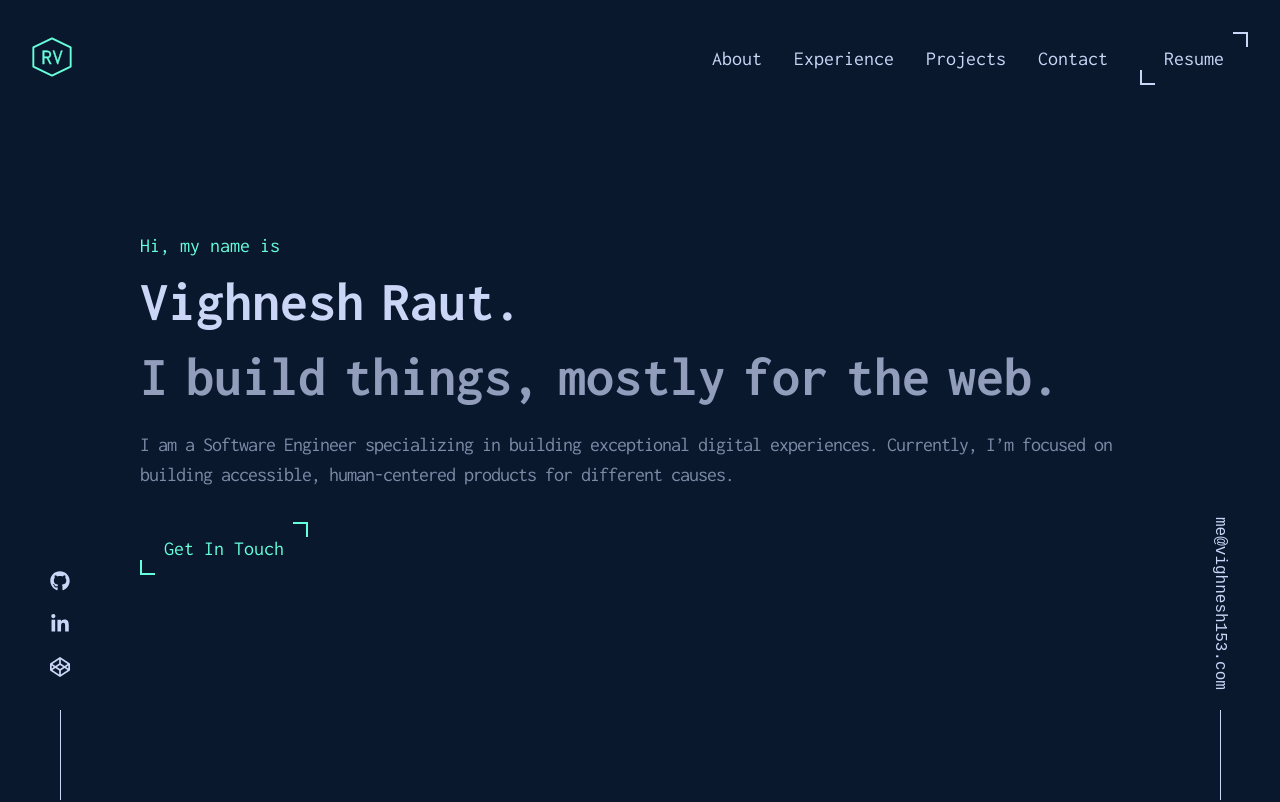
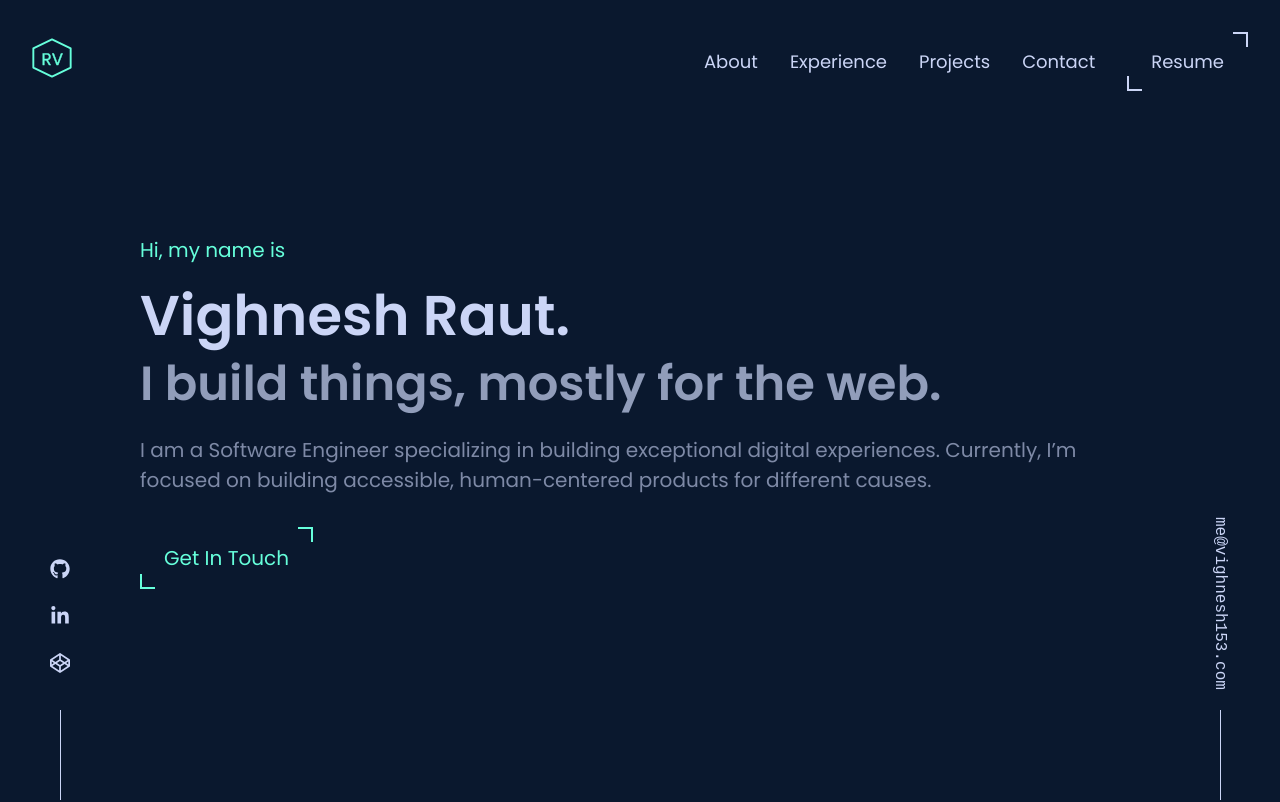
Before and after one commit to vighnesh153/vighnesh153.com_v2, a Next.js app: page / in a window 1280 px wide. Shown: the top 802 px of the page. Built offline with nearby package versions, Linux system fonts and the light colour scheme.

Commit message:
feat: use Poppins font and refactor styles

```diff
--- a/components/Introduction.tsx
+++ b/components/Introduction.tsx
@@ -10,14 +10,11 @@ const Introduction = (): JSX.Element => {
   return (
     <section className="introduction">
       <h2 hidden>Introduction</h2>
-      <p className="hi t-600">Hi, my name is</p>
-      <p className="name t-1300">{config.myName}.</p>
-      <p className="build-things t-1300">{config.shortSummary}</p>
-      <p className="description t-600">{config.summary}</p>
-      <a
-        href="#contact"
-        className="contact awesome-link focus-dashed-outline t-600"
-      >
+      <p className="hi">Hi, my name is</p>
+      <p className="name">{config.myName}.</p>
+      <p className="build-things">{config.shortSummary}</p>
+      <p className="description">{config.summary}</p>
+      <a href="#contact" className="contact awesome-link focus-dashed-outline">
         Get In Touch
       </a>
     </section>
--- a/icons/Logo.tsx
+++ b/icons/Logo.tsx
@@ -24,7 +24,7 @@ const Logo: React.FC<LogoProps> = (props) => {
         y="135"
         strokeWidth="2"
         fill="currentColor"
-        style={{ color: 'currentcolor', fontSize: '7em' }}
+        style={{ color: 'currentcolor', fontSize: '5.5em' }}
       >
         RV
       </text>
--- a/pages/_document.tsx
+++ b/pages/_document.tsx
@@ -8,10 +8,6 @@ const MyDocument: React.FC = () => (
         content="Vighnesh's personal space where he talks about himself. View his different profiles, skills and projects there or find a way to contact him."
       />
       <link rel="icon" href="/favicon.ico" />
-      <link
-        href="https://fonts.googleapis.com/css2?family=Inconsolata:wght@400;700&display=swap"
-        rel="stylesheet"
-      />
     </Head>
     <body>
       <Main />
--- a/styles/components/ContactMe.scss
+++ b/styles/components/ContactMe.scss
@@ -23,7 +23,6 @@
     color: hsla(var(--major-text-color), 70%);
     font-size: var(--t-600);
     line-height: 1.45;
-    word-spacing: -0.3rem;
   }
 
   .contact-me-email {
--- a/styles/components/Introduction.scss
+++ b/styles/components/Introduction.scss
@@ -5,30 +5,30 @@
 
   .hi {
     color: hsl(var(--color-secondary));
+    font-size: var(--t-600);
   }
 
   .name {
-    margin-top: 1rem;
+    margin-top: 0.5rem;
 
     color: hsl(var(--major-text-color));
-    font-weight: bolder;
-    word-spacing: -10px;
+    font-size: var(--t-1300);
+    font-weight: 600;
   }
 
   .build-things {
-    margin-top: 1rem;
-
     color: hsla(var(--major-text-color), 70%);
-    font-weight: bolder;
-    word-spacing: -10px;
+    font-size: var(--t-1200);
+    font-weight: 600;
+    line-height: 1.1;
   }
 
   .description {
     margin-top: 1.5rem;
 
     color: hsla(var(--major-text-color), 60%);
+    font-size: var(--t-600);
     line-height: 1.5;
-    letter-spacing: -1px;
   }
 
   .contact {
@@ -36,6 +36,7 @@
     margin-top: 2rem;
 
     color: hsl(var(--color-secondary));
+    font-size: var(--t-600);
 
     &:hover,
     &:focus-within {
--- a/styles/components/NavBar.scss
+++ b/styles/components/NavBar.scss
@@ -39,14 +39,17 @@ header > nav {
 
   nav {
     a {
-      font-size: var(--t-600);
+      font-size: var(--t-500);
 
       color: hsl(var(--major-text-color));
 
       &:hover,
       &:focus-within {
-        font-weight: bold;
         color: hsl(var(--color-secondary));
+      }
+
+      @media (width < 768px) {
+        font-size: var(--t-700);
       }
     }
   }
@@ -182,7 +185,7 @@ header > nav {
 
   opacity: 0;
   pointer-events: none;
-  background-color: hsla(0, 0, 0, 30%);
+  background-color: hsla(0deg, 0%, 0%, 30%);
   backdrop-filter: blur(5px);
 
   &.active {
@@ -214,7 +217,7 @@ header > nav {
 
   &:hover,
   &:focus-within {
-    font-weight: bold;
+    font-weight: 600;
     background-color: hsla(var(--color-secondary), 10%);
   }
 }
--- a/styles/fonts.scss
+++ b/styles/fonts.scss
@@ -1,3 +1,5 @@
+@import url('https://fonts.googleapis.com/css2?family=Poppins:wght@400;500;600&display=swap');
+
 :root {
   --t-100: 0.375rem;
   --t-200: 0.5rem;
@@ -49,6 +51,11 @@
   }
 }
 
+html,
+body {
+  font-family: 'Poppins', sans-serif;
+}
+
 .t-100 {
   font-size: var(--t-100) !important;
 }
--- a/styles/globals.scss
+++ b/styles/globals.scss
@@ -33,8 +33,6 @@ html {
 
 html,
 body {
-  font-family: 'Inconsolata', monospace;
-
   background-color: hsl(var(--color-primary));
 }
 
@@ -64,8 +62,6 @@ a {
 
   &:hover,
   &:focus-within {
-    font-weight: bold;
-
     @media (prefers-reduced-motion: no-preference) {
       background-position: 0 0, 100% 100%, 0 0, 100% 100%;
     }
@@ -80,7 +76,7 @@ a {
 
   background-color: hsla(var(--color-secondary));
   color: hsla(var(--color-primary));
-  font-weight: bold;
+  font-weight: 600;
   font-size: var(--t-600);
   border: 1px solid hsla(var(--color-secondary));
 
```
